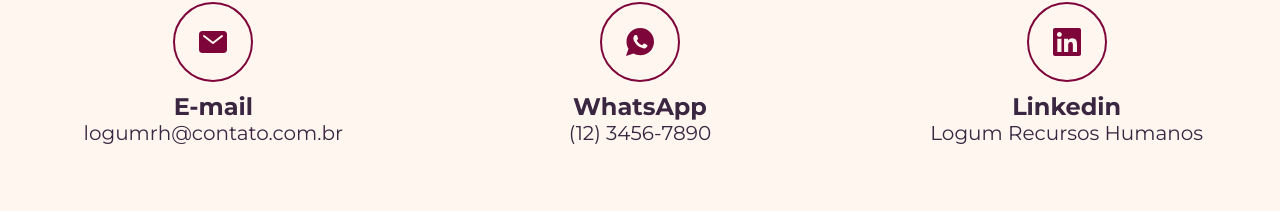
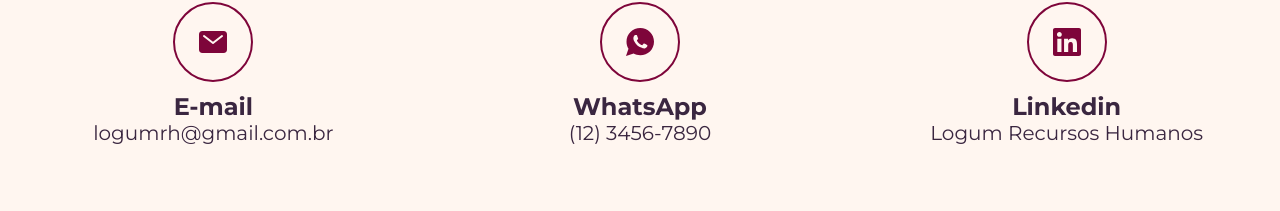
Before and after one commit to MPCGomes/logumrh, a Next.js app in the folder frontend-web/: page / in a window 1280 px wide. Shown: the part 4444-4655 px from the top of the page. Built offline with nearby package versions, Linux system fonts and the light colour scheme.

Commit message:
update email contact

```diff
--- a/frontend-web/app/page.tsx
+++ b/frontend-web/app/page.tsx
@@ -224,7 +224,7 @@ const Home = () => {
             <ContactCard
               icon={<IoMail />}
               title={'E-mail'}
-              contact={'logumrh@contato.com.br'}
+              contact={'logumrh@gmail.com.br'}
               link={'#'}
             />
             <ContactCard
```
